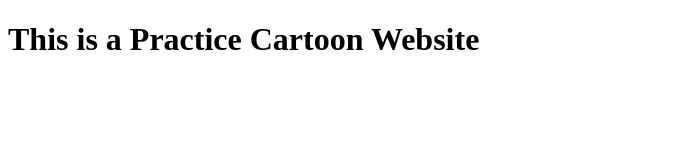
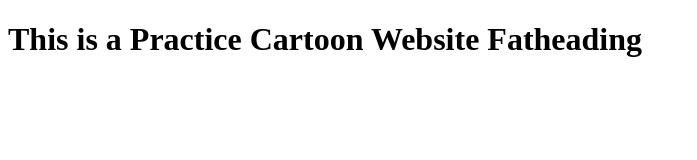
Before and after one commit to gorsi707/cartoon-hero-website, a plain HTML site: page index.html in a window 1280 px wide. Shown: the whole page, without its empty margins (0-697 px from the left). Drawn offline with Linux system fonts and the light colour scheme.

Commit message:
Update index.html

```diff
--- a/index.html
+++ b/index.html
@@ -5,6 +5,6 @@
     <title>Cartoon Website</title>
 </head>
 <body>
-    <h1>This is a Practice Cartoon Website</h1>
+    <h1>This is a Practice Cartoon Website Fatheading</h1>
 </body>
 </html>
```
